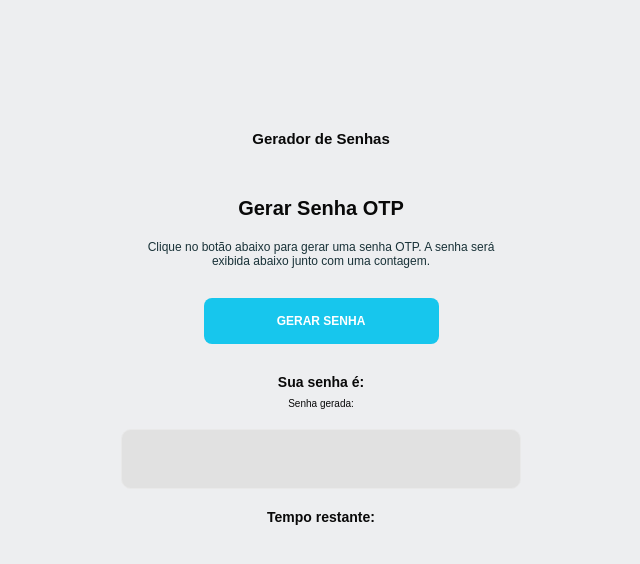
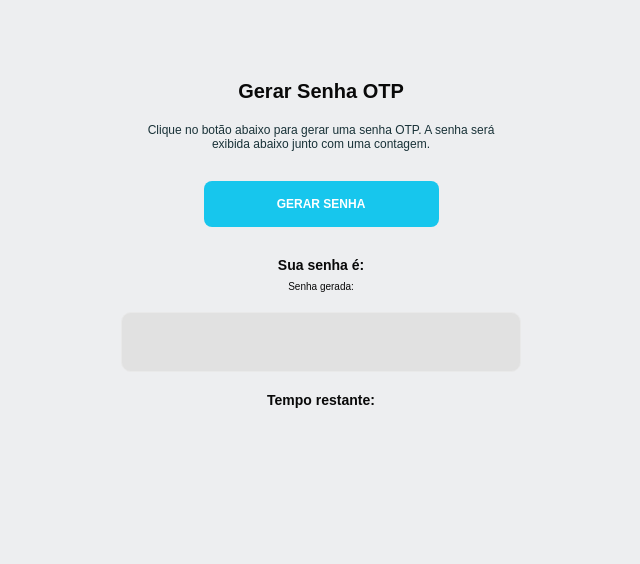
Before and after one commit to apaulineoliveira/gerador-de-senha-otp, a plain HTML site: page index.html in a window 1280 px wide. Shown: the whole page, without its empty margins (319-959 px from the left). Drawn offline with Linux system fonts and the light colour scheme.

Commit message:
Refactor (remove título)

```diff
--- a/index.html
+++ b/index.html
@@ -9,7 +9,7 @@
 </head>
 <body>
    <div class="container">
-        <p id="titulo">Gerador de Senhas</p>
+
         <h1 id="titulo_principal">Gerar Senha OTP</h1>
         <p>Clique no botão abaixo para gerar uma senha OTP. A senha será exibida abaixo junto com uma contagem.</p>
 
```
